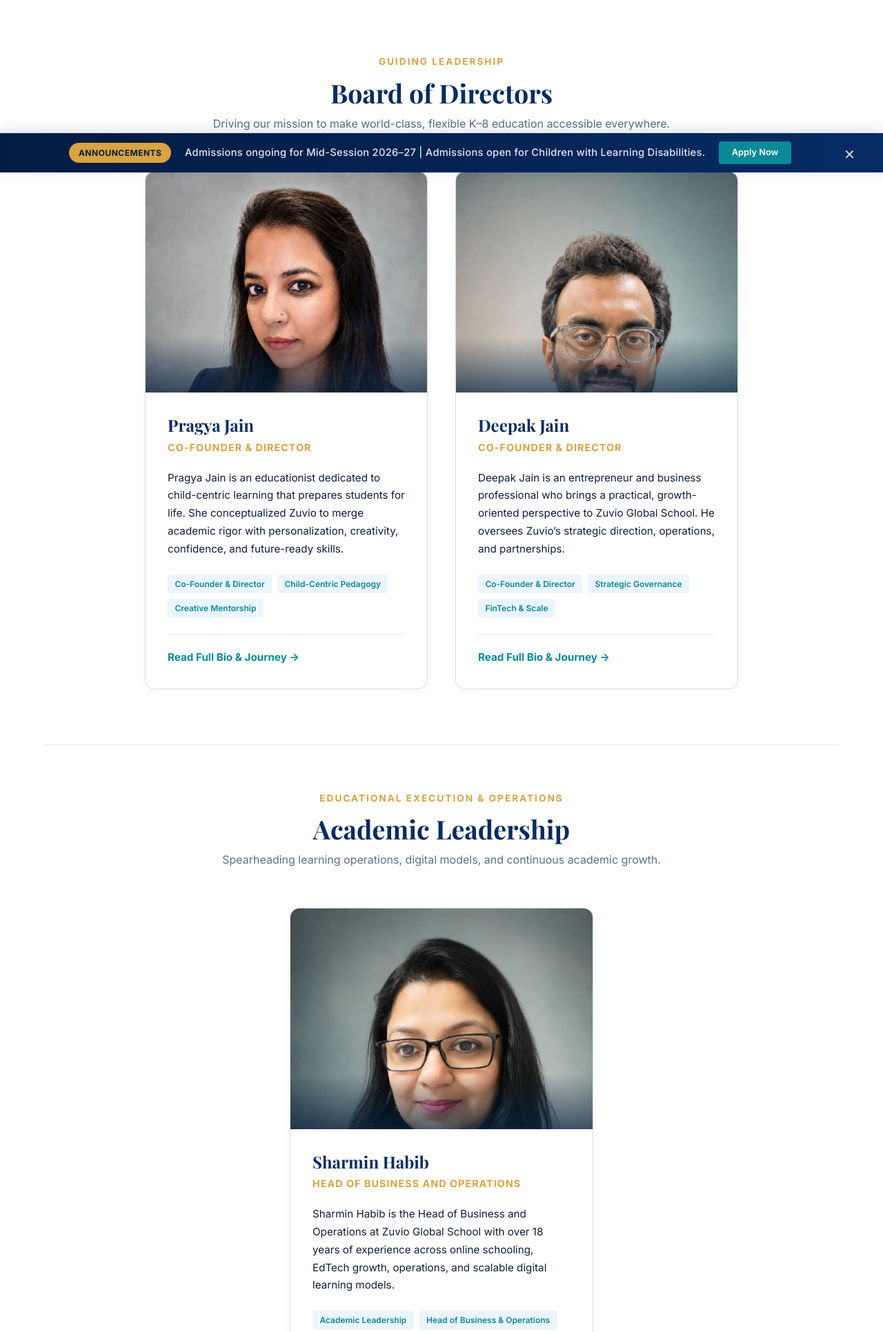
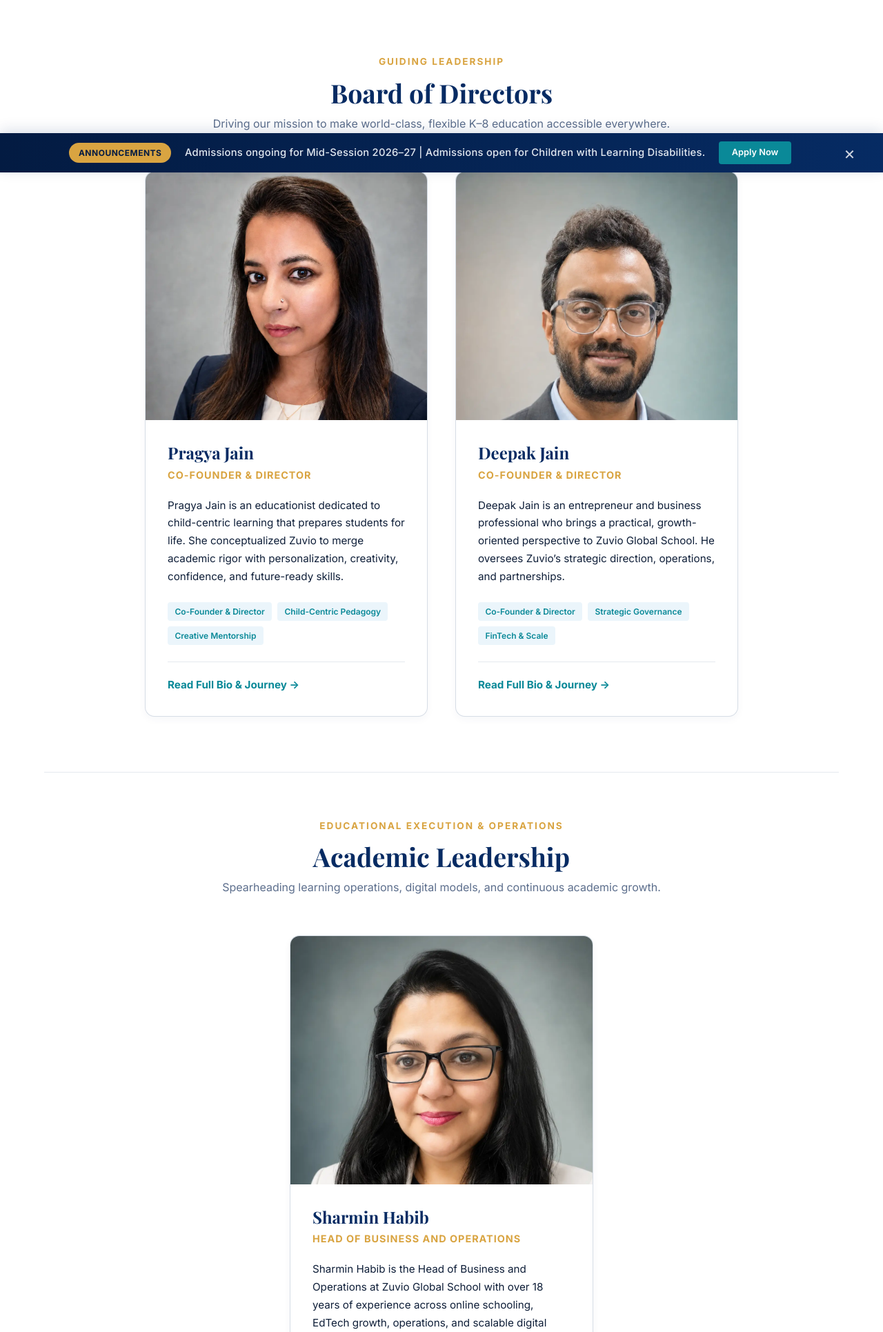
Before and after one commit to varun100-dot/school, a PHP site: page /pages/our-team.php in a window 1280 px wide. Shown: the part 550-2481 px from the top of the page at 69% size. Run offline with PHP 8.4, Linux system fonts and the light colour scheme; data comes from the database, SQL or seed files in the repository; some libraries are stand-ins or nearby versions; some web fonts are replaced.

Commit message:
Center leadership profile images and ensure complete face visibility across all team cards and profiles

```diff
--- a/pages/about-detail.php
+++ b/pages/about-detail.php
@@ -144,7 +144,7 @@
 
         <!-- Avatar Photo Frame -->
         <div style="width: 180px; height: 180px; border-radius: 50%; overflow: hidden; border: 4px solid var(--color-gold); box-shadow: var(--shadow-lg); background-color: var(--pastel-blue); flex-shrink: 0;">
-          <img src="<?php echo h($leader['image']); ?>" alt="<?php echo h($leader['name']); ?>" style="width: 100%; height: 100%; object-fit: cover; object-position: top center;">
+          <img src="<?php echo h($leader['image']); ?>" alt="<?php echo h($leader['name']); ?>" style="width: 100%; height: 100%; object-fit: cover; object-position: center 15%;">
         </div>
 
         <!-- Meta Text Column -->
--- a/pages/about.php
+++ b/pages/about.php
@@ -705,9 +705,9 @@
         if (empty($leader['is_published'])) continue;
       ?>
         <div class="card" style="background-color: #FFFFFF; border-radius: var(--radius-lg); overflow: hidden; box-shadow: var(--shadow-sm); display: flex; flex-direction: column;">
-          <div style="height: 320px; background-color: var(--color-navy); display: flex; justify-content: center; align-items: center; color: #FFFFFF;">
+          <div style="height: 360px; background-color: var(--pastel-blue); display: flex; justify-content: center; align-items: center; overflow: hidden;">
             <?php if (!empty($leader['image'])): ?>
-              <img src="<?php echo h($leader['image']); ?>" alt="<?php echo h($leader['name']); ?>" style="width: 100%; height: 100%; object-fit: cover;">
+              <img src="<?php echo h($leader['image']); ?>" alt="<?php echo h($leader['name']); ?>" style="width: 100%; height: 100%; object-fit: cover; object-position: center 12%;">
             <?php else: ?>
               <span style="font-size: 1.5rem; font-weight: 700; font-family: var(--font-primary);"><?php echo h($leader['name']); ?></span>
             <?php endif; ?>
--- a/pages/our-team.php
+++ b/pages/our-team.php
@@ -126,9 +126,8 @@
         <?php foreach ($board_members as $member): ?>
           <div style="background: #FFFFFF; border-radius: var(--radius-lg); border: 1.5px solid rgba(6, 43, 99, 0.16); box-shadow: var(--shadow-sm); overflow: hidden; display: flex; flex-direction: column; transition: transform 0.25s ease, box-shadow 0.25s ease;">
 
-            <div style="height: 320px; background-color: var(--pastel-blue); position: relative; overflow: hidden;">
-              <img src="<?php echo h($member['image']); ?>" alt="<?php echo h($member['name']); ?>" style="width: 100%; height: 100%; object-fit: cover; object-position: top center;">
-              <div style="position: absolute; bottom: 0; left: 0; right: 0; background: linear-gradient(to top, rgba(10,37,64,0.7) 0%, transparent 100%); height: 80px;"></div>
+            <div style="height: 360px; background-color: var(--pastel-blue); position: relative; overflow: hidden;">
+              <img src="<?php echo h($member['image']); ?>" alt="<?php echo h($member['name']); ?>" style="width: 100%; height: 100%; object-fit: cover; object-position: center 12%;">
             </div>
 
             <div style="padding: 2rem; display: flex; flex-direction: column; flex-grow: 1; justify-content: space-between;">
@@ -184,9 +183,8 @@
             <?php foreach ($academic_members as $member): ?>
               <div style="background: #FFFFFF; border-radius: var(--radius-lg); border: 1.5px solid rgba(6, 43, 99, 0.16); box-shadow: var(--shadow-sm); overflow: hidden; display: flex; flex-direction: column; transition: transform 0.25s ease, box-shadow 0.25s ease;">
 
-                <div style="height: 320px; background-color: var(--pastel-blue); position: relative; overflow: hidden;">
-                  <img src="<?php echo h($member['image']); ?>" alt="<?php echo h($member['name']); ?>" style="width: 100%; height: 100%; object-fit: cover; object-position: top center;">
-                  <div style="position: absolute; bottom: 0; left: 0; right: 0; background: linear-gradient(to top, rgba(10,37,64,0.7) 0%, transparent 100%); height: 80px;"></div>
+                <div style="height: 360px; background-color: var(--pastel-blue); position: relative; overflow: hidden;">
+                  <img src="<?php echo h($member['image']); ?>" alt="<?php echo h($member['name']); ?>" style="width: 100%; height: 100%; object-fit: cover; object-position: center 12%;">
                 </div>
 
                 <div style="padding: 2rem; display: flex; flex-direction: column; flex-grow: 1; justify-content: space-between;">
```
Also changed, not shown: assets/images/Profile_Images/Deepak_Professional_Profile.webp.
